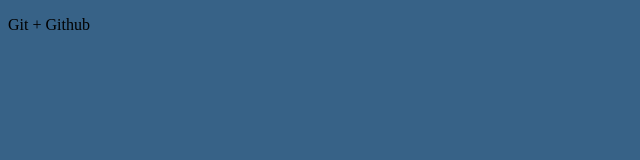
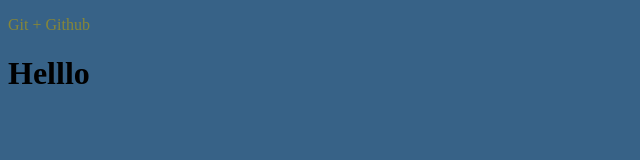
Before and after one commit to AONE8/gittest, a plain HTML site: page index.html in a window 1280 px wide. Shown: the whole page, without its empty margins (0-640 px from the left). Drawn offline with Linux system fonts and the light colour scheme.

Commit message:
Перша змiна

```diff
--- a/CSS/main.css
+++ b/CSS/main.css
@@ -1,3 +1,11 @@
 body{
     background-color: rgb(55, 98, 135);
 }
+
+p {
+    color:rgb(135, 135, 55);
+}
+
+h2 {
+    font-size: 50px;
+}
--- a/index.html
+++ b/index.html
@@ -9,5 +9,6 @@
 </head>
 <body>
     <p>Git + Github</p>
+    <h1>Helllo</h1>
 </body>
 </html>
```
